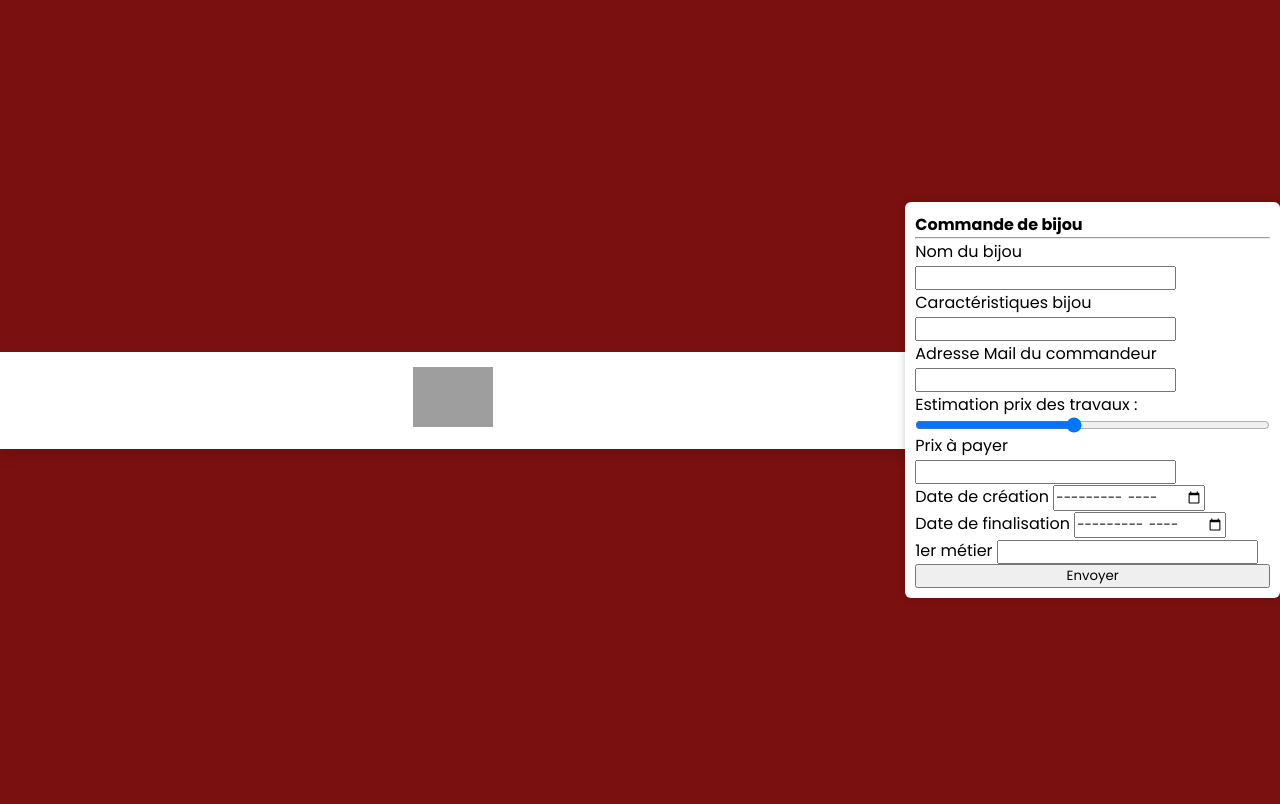
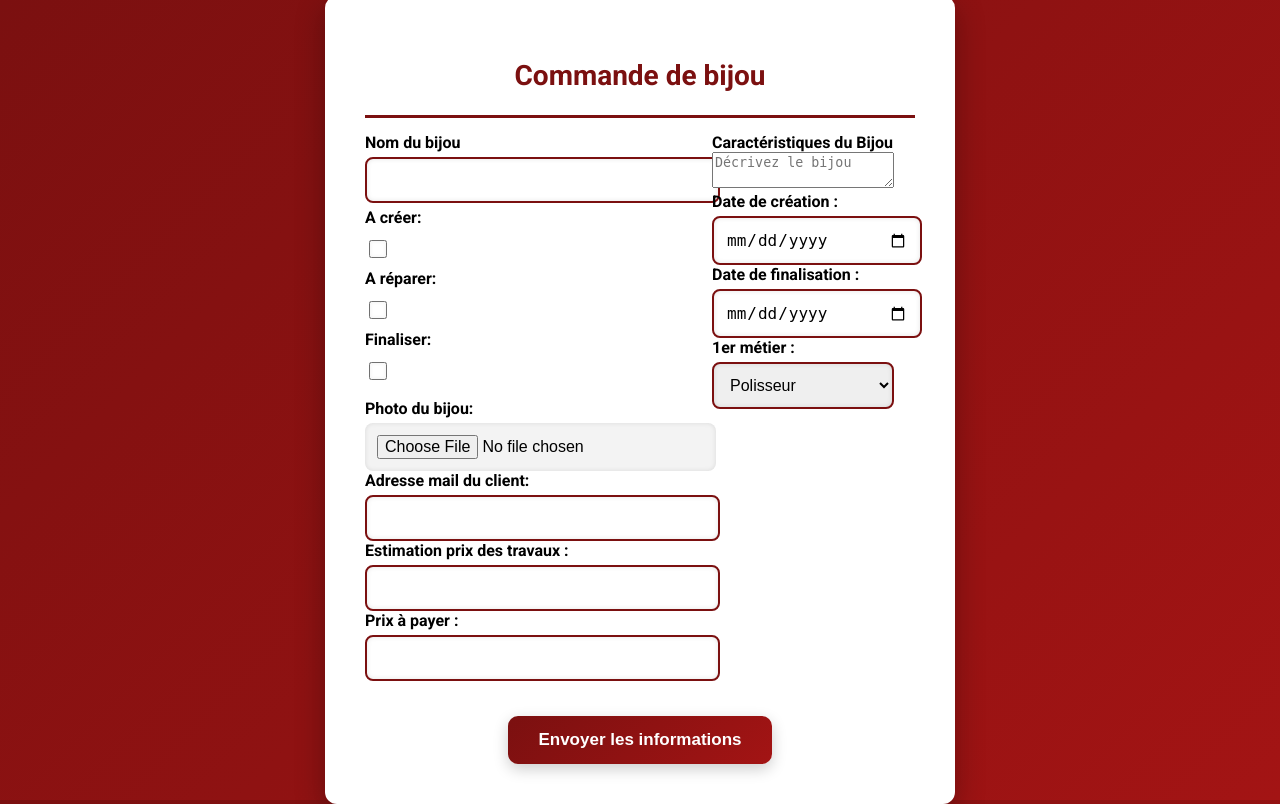
Before and after one commit to riedsteeve/bijouterie_Chim-re, a PHP site: page /index.html in a window 1280 px wide. Before the commit the page ends 598 px from the top, so only its background shows below. Run offline with PHP 8.4, Linux system fonts and the light colour scheme; grey boxes are pictures that could not be loaded.

Commit message:
Add files via upload

```diff
--- a/index.html
+++ b/index.html
@@ -7,49 +7,84 @@
     <link rel="stylesheet" href="style.css">
 </head>
 <body>
-<nav id="nav">
-    <img src="images/logo.png" alt="Logo Bijouterie Chimere" id="logo">
+<!--<nav id="nav">
+    <img src="img/logo.png" alt="Logo Bijouterie Chimere" id="logo">
+</nav>-->
 
-</nav>
-    <form action="">
-        <h4>Commande de bijou</h4>
-        <hr>
-
-        <div class="name-field">
-          <div>
-            <label>Nom du bijou</label>
+    <form >
+        <h2>Commande de bijou</h2>
+        <div class="separation"></div>
+        <div class="corps-formulaire">
+            <div class="gauche">
+                <!--Champ nom du bijou-->
+                <div class="groupe">
+                    <label >Nom du bijou</label>
                     <input type="text">
                 </div>
-          <div>
-            <label>Caractéristiques bijou</label>
-            <input type="textarea">
+
+                <!--champ pour mettre le statut actuel du bijou-->
+                <div class="groupe">
+                    <p>
+                        A créer: <input type="checkbox">
+                        A réparer: <input type="checkbox">
+                        Finaliser: <input type="checkbox">
+                    </p>
+                </div>
+                <!--Champ pour upload les photos des bijoux-->
+                <div class="groupe">
+                    <label>Photo du bijou:</label>
+                    <input type="file">
+                </div>
+                <!--Champ pour l'adresse mail du client-->
+                <div class="groupe">
+                    <label>Adresse mail du client:</label>
+                    <input type="email">
+
+                </div>
+                <!--champ prix estimée-->
+                <div class="groupe">
+                    <label>Estimation prix des travaux :</label>
+                    <input type="number">
+                </div>
+                <!--champ prix final-->
+                <div class="groupe">
+                    <label>Prix à payer :</label>
+                    <input type="number">
                 </div>
             </div>
-        <div>
-            <label>Adresse Mail du commandeur</label>
-            <input type="email">
+
+            <div class="droite">
+                <div class="description">
+                <!--Champ pour la description-->
+                <label>Caractéristiques du Bijou</label> <br>
+                <textarea  placeholder="Décrivez le bijou"></textarea>
                 </div>
-        <label for="price">Estimation prix des travaux : </label>
-        <input type="range" name="price" id="price" min="50000" max="500000" step="100" value="250000" />
-        <output class="price-output" for="price"></output>
-        <div>
-            <label>Prix à payer</label>
-            <input type="number">
+                <!--champ date de création-->
+                <div class="groupe">
+                    <label>Date de création :</label>
+                    <input type="date" name="date" id="date"/>
                 </div>
-        <div>
-            <label>Date de création</label>
-            <input type="month" name="month" id="month"/>
+                <!--champ date de finalisation-->
+                <div class="groupe">
+                    <label>Date de finalisation :</label>
+                    <input type="date" name="date" id="date"/>
                 </div>
-        <div>
-            <label>Date de finalisation</label>
-            <input type="month" name="month" id="month"/>
+                <!--champ de sélection du premier métier pour travailler sur le bijou-->
+                <div class="groupe">
+                    <label>1er métier :</label>
+                    <select>
+                        <option value="option1">Polisseur</option>
+                        <option value="option2">Fondeur</option>
+                        <option value="option3">Sertisseur</option>
+                    </select>
                 </div>
-        <div>
-            <label>1er métier</label>
-            <input type="text">
+
+
             </div>
-        <input type="submit" value="Envoyer">
-
+        </div>
+        <div class="pied-formulaire" align="center">
+            <button>Envoyer les informations</button>
+        </div>
 </form>
 </body>
 </html>
--- a/style.css
+++ b/style.css
@@ -1,39 +1,148 @@
-@import url('https://fonts.googleapis.com/css2?family=Poppins:ital,wght@0,100;0,200;0,300;0,400;0,500;0,600;0,700;0,800;0,900;1,100;1,200;1,300;1,400;1,500;1,600;1,700;1,800;1,900&display=swap');
-*{
+@import url('https://fonts.googleapis.com/css2?family=Roboto:wght@100..900&display=swap');
+
+body {
     margin: 0;
     padding: 0;
-    box-sizing: border-box;
-    font-family: 'Poppins',sans-serif;
+    background: linear-gradient(135deg, #7b1010, #a31414);
+    display: flex;
+    justify-content: center;
+    align-items: center;
+    height: 100vh;
+    font-family: 'Roboto', sans-serif;
+    font-weight: bold;
 }
 
-body{
-    background-color: #7b1010 ;
+form {
+    background: white;
+    padding: 40px;
+    border-radius: 12px;
+    width: 100%;
+    max-width: 550px;
+    box-shadow: 0px 10px 30px rgba(0, 0, 0, 0.3);
+    transition: transform 0.3s ease-in-out;
+}
+
+form:hover {
+    transform: scale(1.03);
+}
+
+form h2 {
+    font-size: 28px;
+    text-align: center;
+    color: #7b1010;
+}
+
+form .separation {
+    width: 100%;
+    height: 3px;
+    background-color: #7b1010;
+    margin: 15px 0;
+}
+
+form .corps-formulaire {
+    display: flex;
+    flex-wrap: wrap;
+    gap: 20px;
+    margin-bottom: 20px;
+}
+
+form .groupe {
+    display: flex;
+    flex-direction: column;
+    width: 100%;
+}
+
+form .groupe input,
+form .groupe textarea,
+form .groupe select {
+    margin-top: 5px;
+    padding: 12px;
+    border: 2px solid #7b1010;
+    outline: none;
+    border-radius: 8px;
+    width: 100%;
+    font-size: 16px;
+    transition: all 0.3s;
+    box-shadow: inset 0px 0px 5px rgba(0, 0, 0, 0.1);
+}
+
+form .groupe input:focus,
+form .groupe textarea:focus,
+form .groupe select:focus {
+    border-color: #a31414;
+    box-shadow: 0px 0px 10px rgba(163, 20, 20, 0.6);
+    transform: scale(1.02);
+}
+
+form .groupe textarea {
+    resize: none;
+    height: 120px;
+}
+
+/* Style des checkboxes modernisées */
+form .groupe p {
+    display: flex;
+    flex-direction: column;
+    gap: 8px;
+    margin-top: 5px;
+}
+
+form .groupe p label {
     display: flex;
     align-items: center;
-    justify-content: center;
-    height: 100vh;
-}
-#nav {
-    background-color: #ffffff;
-    padding: 15px;
-    width: 100%;
-    text-align: center;
-    box-shadow: 0 9px 10px rgba(0, 0, 0, 0.1);
-
+    gap: 10px;
+    font-size: 16px;
 }
 
-#logo {
-    height: 60px;
-    max-width: 100%;
+form .groupe p input[type="checkbox"] {
+    width: 18px;
+    height: 18px;
+    accent-color: #7b1010;
+    cursor: pointer;
 }
 
-form{
+/* Personnalisation du champ de fichier */
+form .groupe input[type="file"] {
+    border: none;
+    background: #f3f3f3;
+    padding: 12px;
+    border-radius: 8px;
+    cursor: pointer;
+    transition: all 0.3s;
+}
+
+form .groupe input[type="file"]:hover {
+    background: #e0e0e0;
+}
+
+form .pied-formulaire {
     display: flex;
-    flex-direction: column;
-    background-color: #ffffff;
-    padding: 10px;
-    border-radius: 6px;
-    box-shadow: 0 0 10px rgba(0,0,0,0.2);
+    justify-content: center;
+}
 
+form .pied-formulaire button {
+    margin-top: 15px;
+    background: linear-gradient(135deg, #7b1010, #a31414);
+    color: white;
+    font-size: 17px;
+    border: none;
+    padding: 14px 30px;
+    border-radius: 10px;
+    cursor: pointer;
+    transition: all 0.3s;
+    font-weight: bold;
+    box-shadow: 0px 5px 15px rgba(0, 0, 0, 0.2);
+}
 
+form .pied-formulaire button:hover {
+    transform: scale(1.1);
+    background: linear-gradient(135deg, #a31414, #7b1010);
+    box-shadow: 0px 10px 20px rgba(0, 0, 0, 0.3);
 }
+
+@media screen and (max-width: 600px) {
+    form {
+        width: 90%;
+        padding: 30px;
+    }
+}
```
Lines whose indentation alone changed are shown as unchanged.
